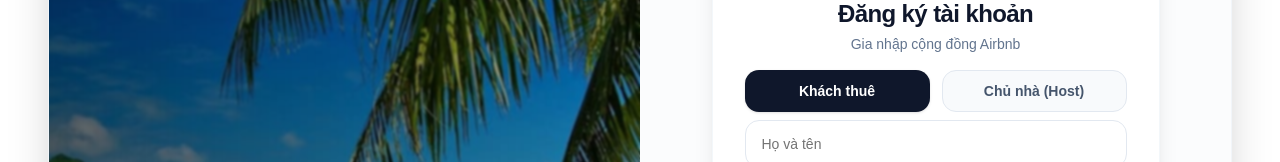
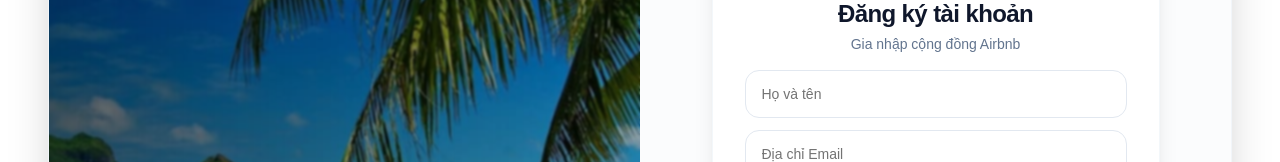
Before and after one commit to lamdx4/airVnV, a React (Vite) app in the folder airbnb-web/: page /register in a window 1280 px wide. Shown: the part 263-425 px from the top of the page. Built offline with nearby package versions, Linux system fonts and the light colour scheme; no server answers.

Commit message:
refactor: unify user roles and serialize to JSON strings

```diff
--- a/airbnb-web/src/features/auth/components/RegisterForm.tsx
+++ b/airbnb-web/src/features/auth/components/RegisterForm.tsx
@@ -10,7 +10,7 @@ export function RegisterForm() {
   const [email, setEmail] = useState('')
   const [password, setPassword] = useState('')
   const [confirmPassword, setConfirmPassword] = useState('')
-  const [role, setRole] = useState<0 | 1>(0) // 0: Guest, 1: Host
+  const [role, setRole] = useState<import('../types').UserRole>('User')
   const [localError, setLocalError] = useState<string | null>(null)
   const [otpCode, setOtpCode] = useState('')
   const [isOtpSent, setIsOtpSent] = useState(false)
@@ -124,31 +124,6 @@ export function RegisterForm() {
       )}
 
       <div className="space-y-3">
-        <div className="grid grid-cols-2 gap-3 mb-2">
-          <button
-            type="button"
-            onClick={() => setRole(0)}
-            className={`py-2.5 text-sm font-semibold rounded-xl transition-all ${
-              role === 0
-                ? 'bg-slate-900 text-white shadow-sm'
-                : 'bg-slate-50 text-slate-600 hover:bg-slate-100 border border-slate-200'
-            }`}
-          >
-            Khách thuê
-          </button>
-          <button
-            type="button"
-            onClick={() => setRole(1)}
-            className={`py-2.5 text-sm font-semibold rounded-xl transition-all ${
-              role === 1
-                ? 'bg-slate-900 text-white shadow-sm'
-                : 'bg-slate-50 text-slate-600 hover:bg-slate-100 border border-slate-200'
-            }`}
-          >
-            Chủ nhà (Host)
-          </button>
-        </div>
-
         <Input
           type="text"
           placeholder="Họ và tên"
--- a/airbnb-web/src/features/auth/types/index.ts
+++ b/airbnb-web/src/features/auth/types/index.ts
@@ -1,4 +1,4 @@
-export type UserRole = 0 | 1; // 0 = Guest, 1 = Host
+export type UserRole = 'User' | 'Moderator' | 'Admin';
 
 export interface LoginRequest {
   email: string;
```
Also changed, not shown: 1 other file (tests, documents, lock files or other folders).
